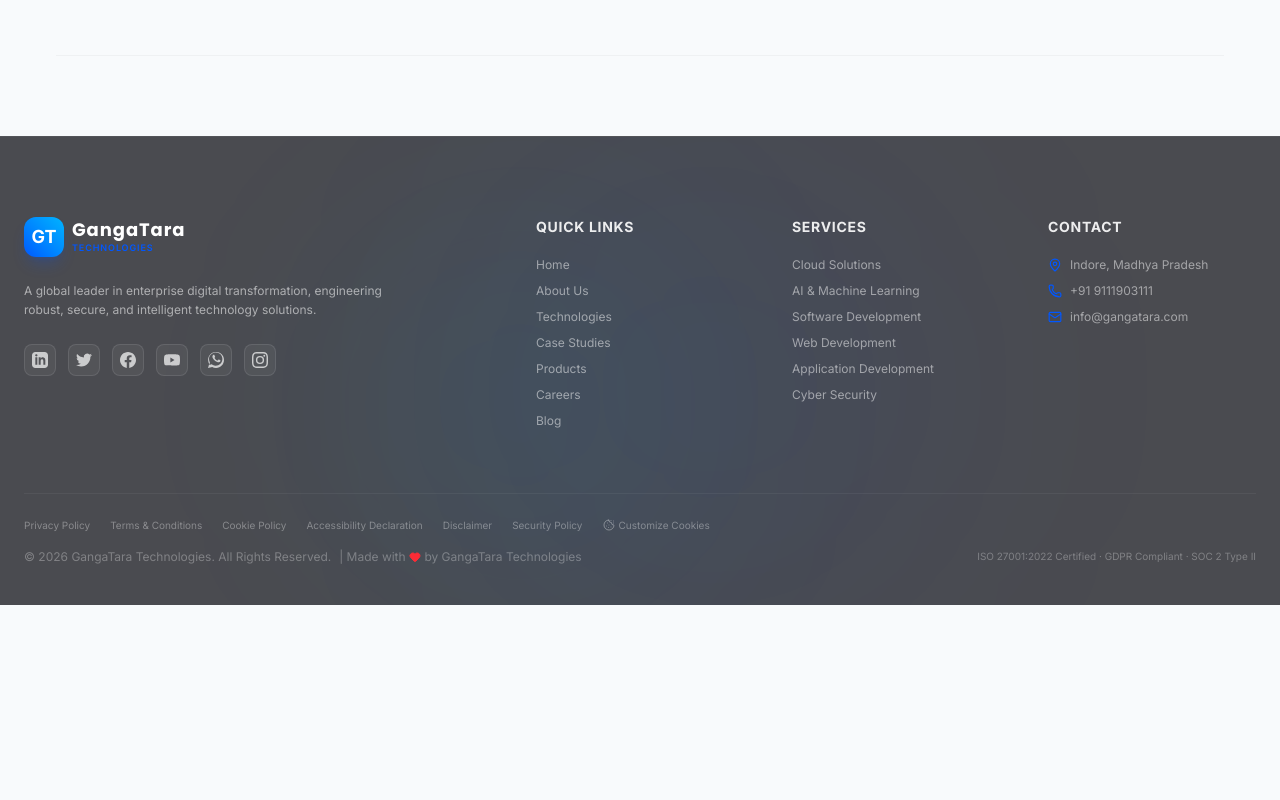
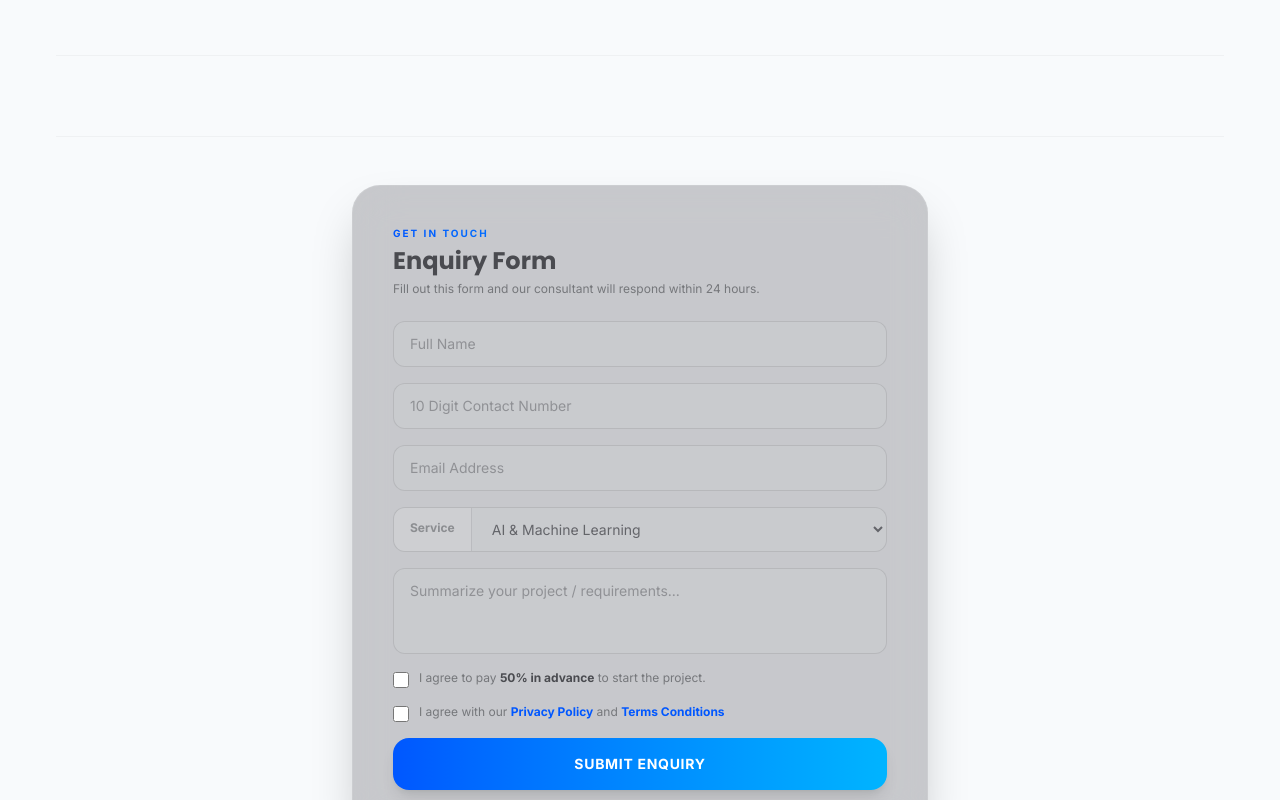
Before and after one commit to Ombaviskar2025/GangaTara-Technologies, a Next.js app: page /services/ai-machine-learning in a window 1280 px wide. Shown: the part 3240-4040 px from the top of the page. Before the commit the page ends 3845 px from the top, so only its background shows below. Built offline with nearby package versions, Linux system fonts and the light colour scheme.

Commit message:
feat: add Enquiry Form to LandingPageTemplate and link Hero Get in Touch button to scroll to it, and sharpen hero background contrast

```diff
--- a/src/components/sections/LandingPageTemplate.tsx
+++ b/src/components/sections/LandingPageTemplate.tsx
@@ -1,11 +1,12 @@
 'use client';
 
-import React, { useState, useRef } from 'react';
+import React, { useState, useRef, useEffect } from 'react';
 import Link from 'next/link';
 import { motion, AnimatePresence } from 'framer-motion';
-import { ArrowRight, ChevronLeft, ChevronRight, Quote, ExternalLink } from 'lucide-react';
+import { ArrowRight, ChevronLeft, ChevronRight, Quote, ExternalLink, CheckCircle } from 'lucide-react';
 import { useContactModal } from '@/context/ContactModalContext';
 import { LandingPageContent } from '@/data/landingPagesData';
+import { servicesData, industriesData } from '@/data/companyData';
 
 interface LandingPageTemplateProps {
   content: LandingPageContent;
@@ -135,7 +136,65 @@ const TabbedCarousel: React.FC<{
 };
 
 export const LandingPageTemplate: React.FC<LandingPageTemplateProps> = ({ content }) => {
-  const { openModal } = useContactModal();
+  const [name, setName] = useState('');
+  const [phone, setPhone] = useState('');
+  const [email, setEmail] = useState('');
+  const [selectedItem, setSelectedItem] = useState(content.id);
+  const [summary, setSummary] = useState('');
+  const [advancePayment, setAdvancePayment] = useState(false);
+  const [agreed, setAgreed] = useState(false);
+  const [success, setSuccess] = useState(false);
+  const [errorMsg, setErrorMsg] = useState('');
+
+  const isIndustry = industriesData.some((ind) => ind.id === content.id);
+
+  // Sync selected item when page changes
+  useEffect(() => {
+    setSelectedItem(content.id);
+  }, [content.id]);
+
+  const handleFormSubmit = (e: React.FormEvent) => {
+    e.preventDefault();
+    setErrorMsg('');
+
+    if (!name.trim()) {
+      setErrorMsg('Please enter your name.');
+      return;
+    }
+    const phoneRegex = /^\d{10}$/;
+    if (!phoneRegex.test(phone.trim())) {
+      setErrorMsg('Please enter a valid 10-digit contact number.');
+      return;
+    }
+    const emailRegex = /^[^\s@]+@[^\s@]+\.[^\s@]+$/;
+    if (!emailRegex.test(email.trim())) {
+      setErrorMsg('Please enter a valid email address.');
+      return;
+    }
+    if (!agreed) {
+      setErrorMsg('You must agree to our Privacy Policy and Terms Conditions.');
+      return;
+    }
+
+    setSuccess(true);
+    setName('');
+    setPhone('');
+    setEmail('');
+    setSummary('');
+    setAdvancePayment(false);
+    setAgreed(false);
+
+    setTimeout(() => {
+      setSuccess(false);
+    }, 5000);
+  };
+
+  const scrollToForm = () => {
+    const formSec = document.getElementById('enquiry-form-section');
+    if (formSec) {
+      formSec.scrollIntoView({ behavior: 'smooth' });
+    }
+  };
 
   return (
     <div className="bg-light dark:bg-dark min-h-screen text-dark dark:text-light">
@@ -176,7 +235,7 @@ export const LandingPageTemplate: React.FC<LandingPageTemplateProps> = ({ conten
             </p>
             {/* Contact CTA */}
             <button
-              onClick={openModal}
+              onClick={scrollToForm}
               className="inline-flex items-center gap-2 px-7 py-3.5 bg-primary hover:bg-secondary text-white font-bold text-[13px] rounded-xl transition-all shadow-lg shadow-primary/20 cursor-pointer border-0 outline-none"
             >
               Get in Touch <ArrowRight className="w-4 h-4" />
@@ -328,9 +387,138 @@ export const LandingPageTemplate: React.FC<LandingPageTemplateProps> = ({ conten
           </section>
         )}
 
+        {/* 9. ENQUIRY FORM SECTION (Exactly like Web Development form) */}
+        <section id="enquiry-form-section" className="py-12 border-t border-dark/5 dark:border-white/5 scroll-mt-24">
+          <div className="max-w-xl mx-auto">
+            <div className="w-full bg-[#57585E]/30 backdrop-blur-xl border border-white/10 rounded-[28px] shadow-2xl p-8 sm:p-10 flex flex-col gap-6">
+
+              {/* Form Header */}
+              <div className="flex flex-col gap-1">
+                <span className="text-[10px] font-bold uppercase tracking-[0.2em] bg-gradient-to-r from-primary to-secondary bg-clip-text text-transparent">
+                  Get in Touch
+                </span>
+                <h3 className="text-2xl font-poppins font-bold text-dark dark:text-white">
+                  Enquiry Form
+                </h3>
+                <p className="text-dark/65 dark:text-white/40 text-xs">
+                  Fill out this form and our consultant will respond within 24 hours.
+                </p>
+              </div>
+
+              {/* Error / Success Messages */}
+              {errorMsg && (
+                <div className="p-3 bg-red-500/10 text-red-400 border border-red-500/20 text-xs font-semibold rounded-xl text-center">
+                  {errorMsg}
+                </div>
+              )}
+              {success && (
+                <div className="p-4 bg-emerald-500/10 text-emerald-400 border border-emerald-500/20 text-xs font-semibold rounded-2xl text-center flex flex-col gap-1 items-center">
+                  <CheckCircle className="w-5 h-5 animate-bounce" />
+                  <span>Enquiry submitted successfully!</span>
+                  <span className="text-[10px] text-dark/45 dark:text-white/30 font-normal">Our consultant will contact you shortly.</span>
+                </div>
+              )}
+
+              <form onSubmit={handleFormSubmit} className="flex flex-col gap-4">
+                {/* Name */}
+                <input
+                  type="text"
+                  placeholder="Full Name"
+                  value={name}
+                  onChange={(e) => setName(e.target.value)}
+                  className="w-full px-4 py-3 bg-white/5 border border-dark/15 dark:border-white/10 text-dark dark:text-white placeholder-dark/45 dark:placeholder-white/30 rounded-xl text-sm focus:outline-none focus:border-primary focus:bg-white/8 transition-all"
+                />
+
+                {/* Phone */}
+                <input
+                  type="tel"
+                  placeholder="10 Digit Contact Number"
+                  value={phone}
+                  onChange={(e) => setPhone(e.target.value)}
+                  className="w-full px-4 py-3 bg-white/5 border border-dark/15 dark:border-white/10 text-dark dark:text-white placeholder-dark/45 dark:placeholder-white/30 rounded-xl text-sm focus:outline-none focus:border-primary focus:bg-white/8 transition-all"
+                />
+
+                {/* Email */}
+                <input
+                  type="email"
+                  placeholder="Email Address"
+                  value={email}
+                  onChange={(e) => setEmail(e.target.value)}
+                  className="w-full px-4 py-3 bg-white/5 border border-dark/15 dark:border-white/10 text-dark dark:text-white placeholder-dark/45 dark:placeholder-white/30 rounded-xl text-sm focus:outline-none focus:border-primary focus:bg-white/8 transition-all"
+                />
+
+                {/* Service/Industry dropdown */}
+                <div className="flex border border-dark/15 dark:border-white/10 rounded-xl overflow-hidden text-sm bg-white/5">
+                  <div className="px-4 py-3 bg-white/8 dark:bg-white/5 border-r border-dark/15 dark:border-white/10 text-dark/50 dark:text-white/50 font-bold text-xs">
+                    {isIndustry ? 'Industry' : 'Service'}
+                  </div>
+                  <select
+                    value={selectedItem}
+                    onChange={(e) => setSelectedItem(e.target.value)}
+                    className="flex-1 px-4 py-3 bg-transparent text-dark/80 dark:text-white/80 focus:outline-none text-sm cursor-pointer"
+                  >
+                    <option value="" disabled className="bg-[#57585E] text-white">Select {isIndustry ? 'an industry' : 'a service'}...</option>
+                    {isIndustry ? (
+                      industriesData.map((ind) => (
+                        <option key={ind.id} value={ind.id} className="bg-[#57585E] text-white">{ind.title}</option>
+                      ))
+                    ) : (
+                      servicesData.map((s) => (
+                        <option key={s.id} value={s.id} className="bg-[#57585E] text-white">{s.title}</option>
+                      ))
+                    )}
+                  </select>
+                </div>
+
+                {/* Summary */}
+                <textarea
+                  placeholder="Summarize your project / requirements..."
+                  value={summary}
+                  onChange={(e) => setSummary(e.target.value)}
+                  rows={3}
+                  className="w-full px-4 py-3 bg-white/5 border border-dark/15 dark:border-white/10 text-dark dark:text-white placeholder-dark/45 dark:placeholder-white/30 rounded-xl text-sm focus:outline-none focus:border-primary focus:bg-white/8 transition-all resize-none"
+                />
+
+                {/* Checkboxes */}
+                <label className="flex items-start gap-2.5 cursor-pointer">
+                  <input
+                    type="checkbox"
+                    checked={advancePayment}
+                    onChange={(e) => setAdvancePayment(e.target.checked)}
+                    className="w-4 h-4 rounded border-dark/15 dark:border-white/20 bg-white/5 text-primary focus:ring-primary shrink-0 mt-0.5 cursor-pointer"
+                  />
+                  <span className="text-xs text-dark/65 dark:text-white/50 leading-snug">
+                    I agree to pay <strong className="text-dark dark:text-white/80">50% in advance</strong> to start the project.
+                  </span>
+                </label>
+                <label className="flex items-start gap-2.5 cursor-pointer">
+                  <input
+                    type="checkbox"
+                    checked={agreed}
+                    onChange={(e) => setAgreed(e.target.checked)}
+                    className="w-4 h-4 rounded border-dark/15 dark:border-white/20 bg-white/5 text-primary focus:ring-primary shrink-0 mt-0.5 cursor-pointer"
+                  />
+                  <span className="text-xs text-dark/65 dark:text-white/50 leading-snug">
+                    I agree with our{' '}
+                    <Link href="/privacy-policy" className="text-primary hover:underline font-bold">Privacy Policy</Link>
+                    {' '}and{' '}
+                    <Link href="/terms-conditions" className="text-primary hover:underline font-bold">Terms Conditions</Link>
+                  </span>
+                </label>
+
+                {/* Submit */}
+                <button
+                  type="submit"
+                  className="w-full py-4 rounded-2xl bg-gradient-to-r from-primary to-secondary text-white font-black text-sm uppercase tracking-wider transition-all shadow-lg hover:opacity-90 hover:scale-[1.01] cursor-pointer"
+                >
+                  Submit Enquiry
+                </button>
+              </form>
+            </div>
+          </div>
+        </section>
+
       </div>
-
-
     </div>
   );
 };
```
Also changed, not shown: src/components/sections/Hero.tsx (+5 -5 lines).
